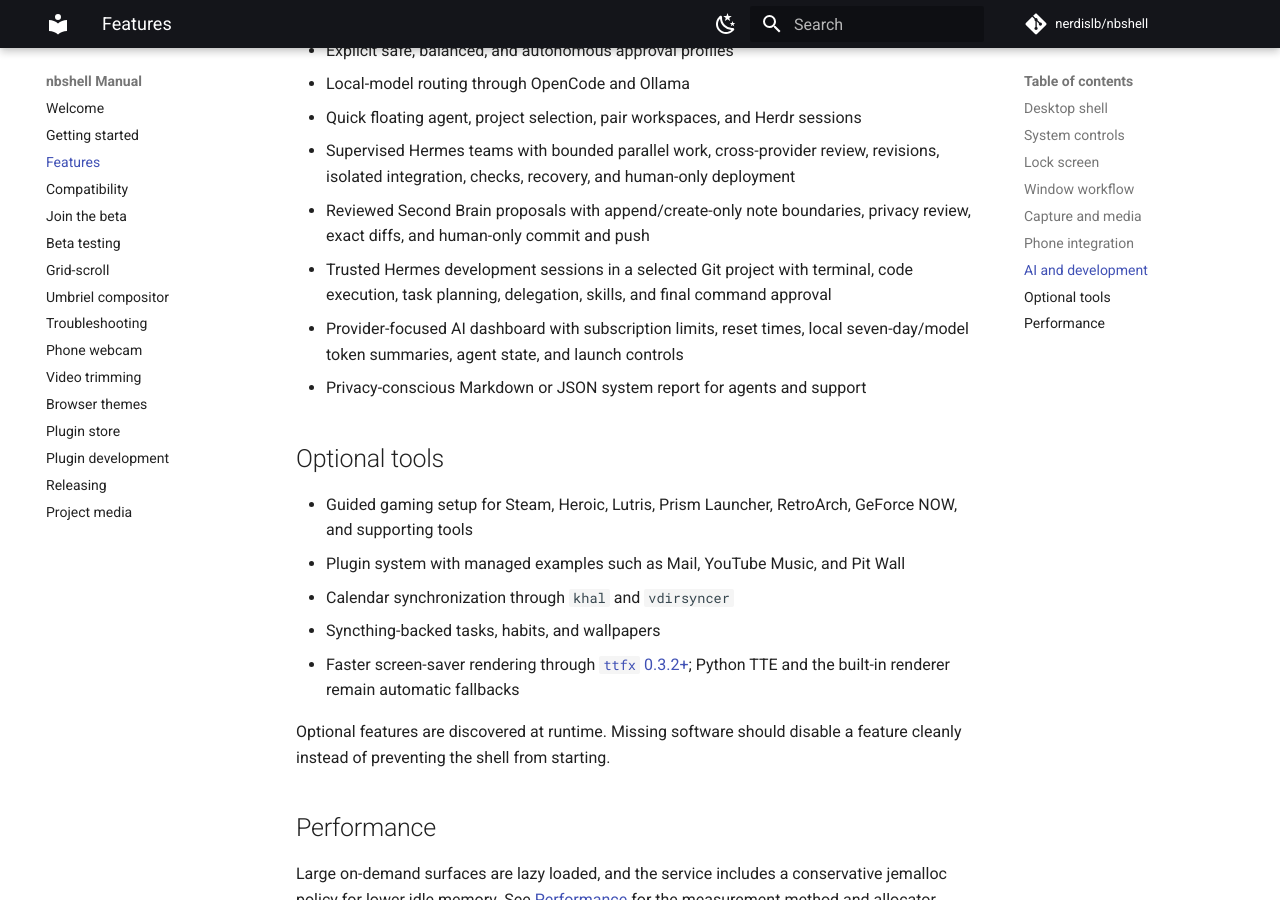
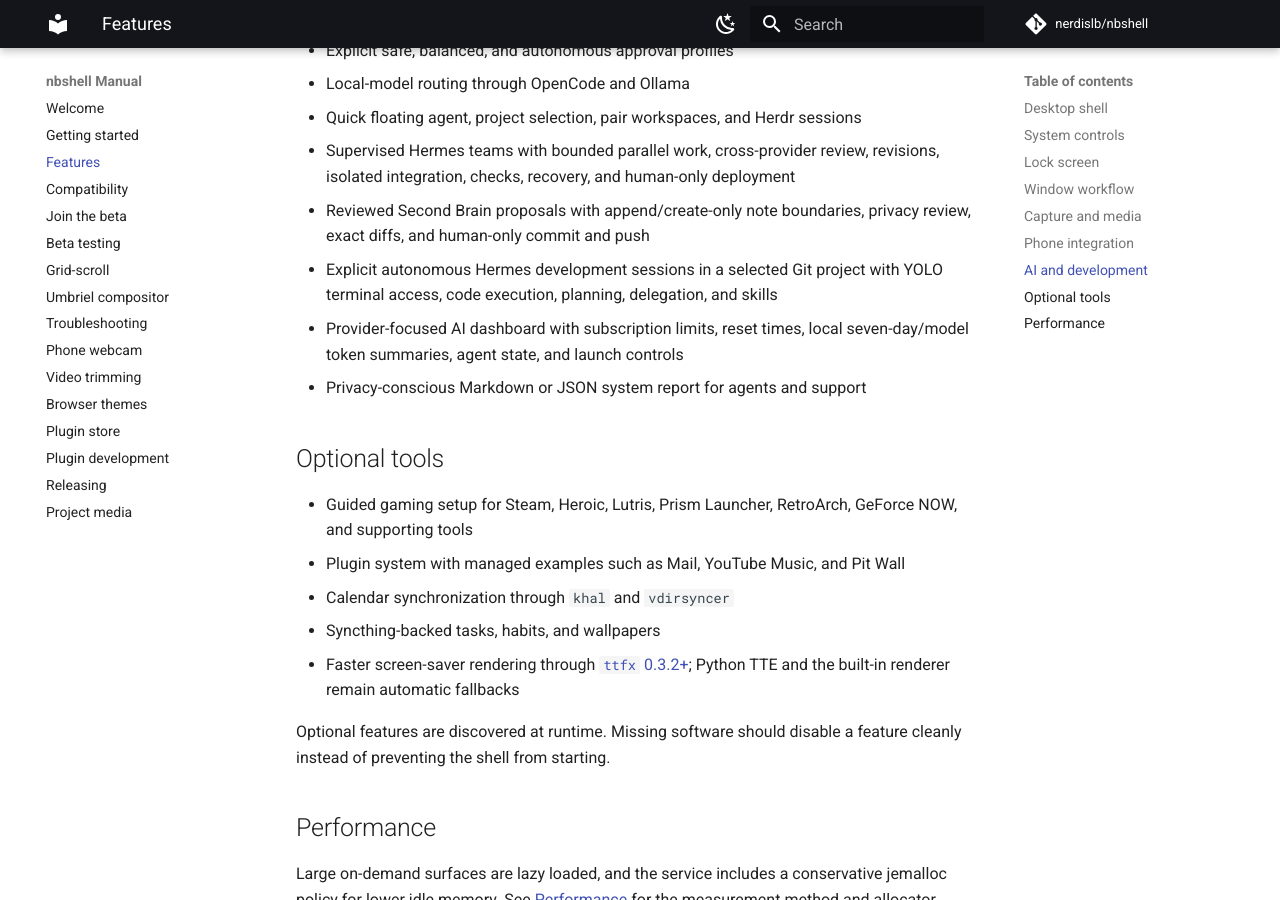
Before and after one commit to nerdislb/nbshell, an MkDocs documentation site: the page built from docs/features.md, in a window 1280 px wide and 900 px high, scrolled down 2577 px. Built offline with MkDocs 1.6.1 and Material for MkDocs 9.7.7, drawn with Linux system fonts in a browser that asks for light colours; comment, search, counter and statistics services are not loaded.

Commit message:
feat: make trusted Hermes fully autonomous

```diff
--- a/docs/features.md
+++ b/docs/features.md
@@ -93,8 +93,8 @@
   revisions, isolated integration, checks, recovery, and human-only deployment
 - Reviewed Second Brain proposals with append/create-only note boundaries,
   privacy review, exact diffs, and human-only commit and push
-- Trusted Hermes development sessions in a selected Git project with terminal,
-  code execution, task planning, delegation, skills, and final command approval
+- Explicit autonomous Hermes development sessions in a selected Git project
+  with YOLO terminal access, code execution, planning, delegation, and skills
 - Provider-focused AI dashboard with subscription limits, reset times, local
   seven-day/model token summaries, agent state, and launch controls
 - Privacy-conscious Markdown or JSON system report for agents and support
```
Also changed, not shown: README.md (+6 -4 lines), 3 other files.
